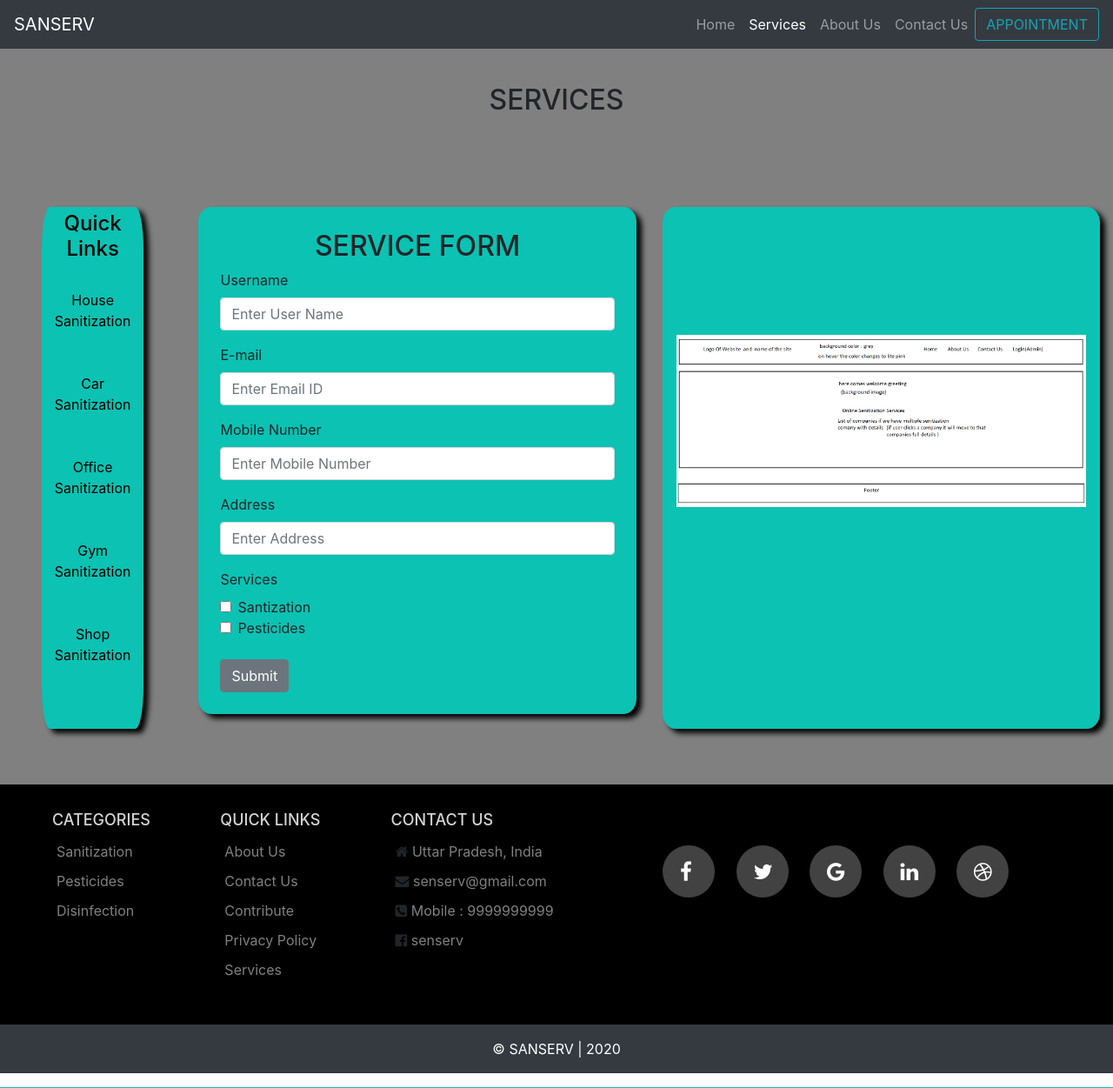
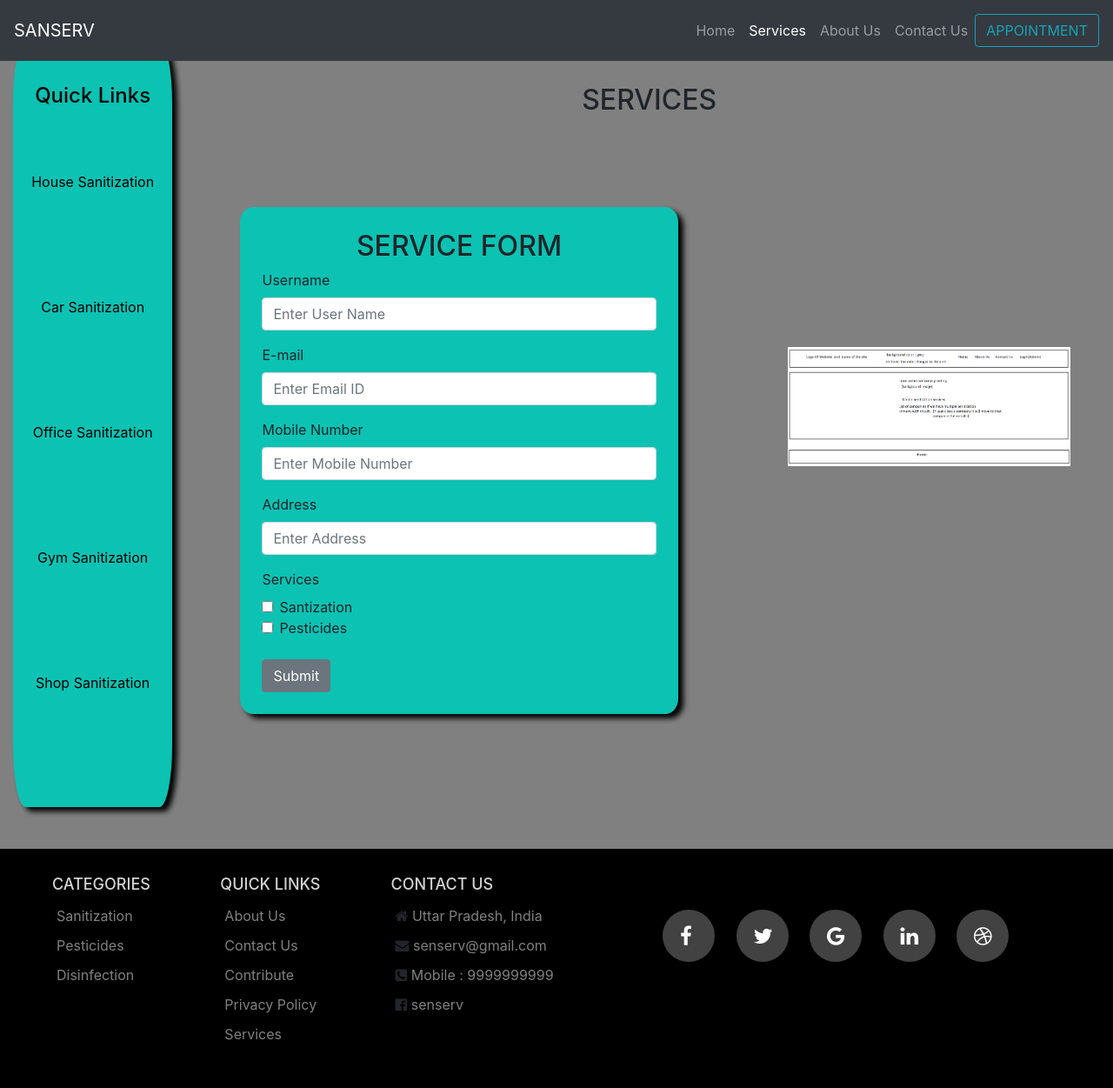
Before and after one commit to JayantDwivedi/Mini-Project, a PHP site: page /Services.html in a window 1280 px wide. Shown: the top 1251 px of the page at 87% size. Run offline with PHP 8.4, Linux system fonts and the light colour scheme.

Commit message:
service page is corrected

```diff
--- a/Services.html
+++ b/Services.html
@@ -3,7 +3,9 @@
 <head>
     <meta charset="UTF-8">
     <meta name="viewport" content="width=device-width, initial-scale=1.0">
+
     <title>Services</title>
+
     <link rel="stylesheet" href="../css/services.css">
     <link rel="stylesheet" href="https://maxcdn.bootstrapcdn.com/bootstrap/4.5.2/css/bootstrap.min.css">
     <link href="https://stackpath.bootstrapcdn.com/font-awesome/4.7.0/css/font-awesome.min.css" rel="stylesheet">
@@ -12,7 +14,7 @@
 <body>
 
 
-    <nav class="navbar navbar-expand-lg navbar-dark bg-dark fixed-top">
+    <nav class="navbar navbar-expand-lg navbar-dark bg-dark fixed-top" id="navigationBar">
 
         <a class="navbar-brand" href="#">SANSERV</a>
 
@@ -47,28 +49,33 @@
     </nav>
 
     <section id="section1">
+
+
+        <div class="container-fluid">
+            <div class="row">
+
+                <div class="col-lg-2 col-md-2 col-12 links">
+                    <div id="navigationBox" class="py-5 my-5">
+                        <h4 id="head">Quick Links</h4>
+                        <ul>
+                            <li class="py-5 my-4"><a href="#"> House Sanitization </a></li>
+                            <li class="py-5 my-4"><a href="#">Car Sanitization </a></li>
+                            <li class="py-5 my-4"><a href="#">Office Sanitization </a></li>
+                            <li class="py-5 my-4"><a href="#">Gym Sanitization </a></li>
+                            <li class="py-5 my-4"><a href="#">Shop Sanitization </a></li>
+                        </ul>
+                    </div>
+                </div>
+
+                <div class="col-lg-10 col-md-10 col-12 links">
+
+
                     <div class="py-5 my-5">
                         <h2 class="text-center">SERVICES</h2>
                     </div>
 
-        <div class="container-fluid">
                     <div class="row">
-
-                <div class="col-lg-2 col-md-2 col-12 px-5 links">
-                    <div id="navigationBox">
-                        <h4 id="head">Quick Links</h4>
-                        <ul>
-                            <li class="py-4"><a href="#"> House Sanitization </a></li>
-                            <li class="py-4"><a href="#">Car Sanitization </a></li>
-                            <li class="py-4"><a href="#">Office Sanitization </a></li>
-                            <li class="py-4"><a href="#">Gym Sanitization </a></li>
-                            <li class="py-4"><a href="#">Shop Sanitization </a></li>
-                        </ul>
-                    </div>
-                </div>
-
-
-                <div class="col-lg-5 col-md-5 col-12">
+                        <div class="col-lg-6 col-md-6 col-12 mx-5 ml-5">
                             <div id="formBox">
                                 <div>
                                     <h2 class="text-center">SERVICE FORM</h2>
@@ -117,8 +124,11 @@
                         </div>
 
 
-                <div class="col-lg-5 col-md-5 col-12">
-                    <div id="image"><img src="../images/bluePrintOfMiniProject.png" alt="" class="img-fluid my-5 py-5 px-3"></div>
+                        <div class="col-lg-4 col-md-4 col-12 ml-5">
+                            <div id="image"><img src="../images/bluePrintOfMiniProject.png" alt="" class="img-fluid my-5 py-5"></div>
+                        </div>
+                    </div>
+
                 </div>
             </div>
         </div>
--- a/contactUs.html
+++ b/contactUs.html
@@ -3,6 +3,7 @@
 <head>
     <meta charset="UTF-8">
     <meta name="viewport" content="width=device-width, initial-scale=1.0">
+
     <title>Contact US</title>
 
     <link rel="stylesheet" href="../css/contactUs.css">
@@ -12,7 +13,7 @@
 </head>
 <body>
 
-    <nav class="navbar navbar-expand-lg navbar-dark bg-dark fixed-top">
+    <nav class="navbar navbar-expand-lg navbar-dark bg-dark fixed-top" id="navigationBar">
 
         <a class="navbar-brand" href="#">SANSERV</a>
 
--- a/css/contactUs.css
+++ b/css/contactUs.css
@@ -2,6 +2,10 @@
     padding:0 ;
     margin: 0;
     box-sizing: border-box;
+}
+
+#navigationBar{
+    height: 70px;
 }
 
 #section1{
@@ -15,7 +19,7 @@
     color: black;
     border-radius: 3%;
     box-shadow: 6px 5px 6px black;
-    height: 67vh;
+    height: 69.5vh;
 }
 
 #head{
--- a/css/services.css
+++ b/css/services.css
@@ -4,9 +4,13 @@
     box-sizing: border-box;
 }
 
+#navigationBar{
+    height: 70px;
+}
+
 #section1{
     background-color: gray;
-    padding-bottom: 5%;
+
 }
 
 #navigationBox{
@@ -15,7 +19,7 @@
     color: black;
     border-radius: 8%;
     box-shadow: 6px 5px 6px black;
-    height: 75vh;
+    height: 110vh;
 }
 
 #head{
@@ -44,11 +48,9 @@
 }
 
 #image{
-    background-color: #0bc2b3;
+    /* /* background-color: #0bc2b3; */
+    margin-top: 10%;
     padding-top: 10%;
-    border-radius: 3%;
-    height: 75vh;
-    box-shadow: 6px 5px 6px black;
 }
 
 .sec-1{
```
Lines whose indentation alone changed are shown as unchanged.
